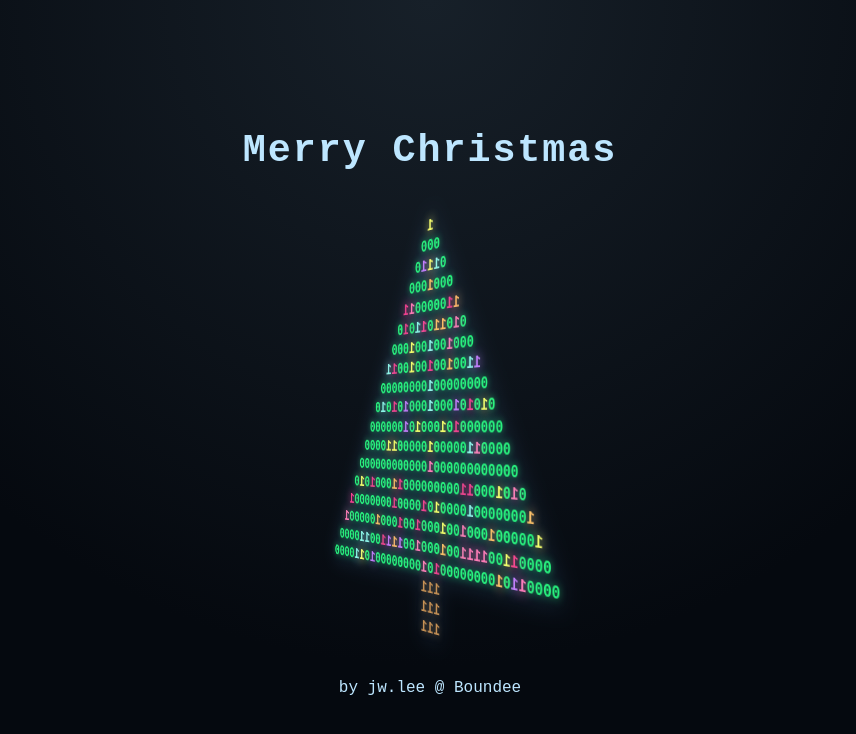
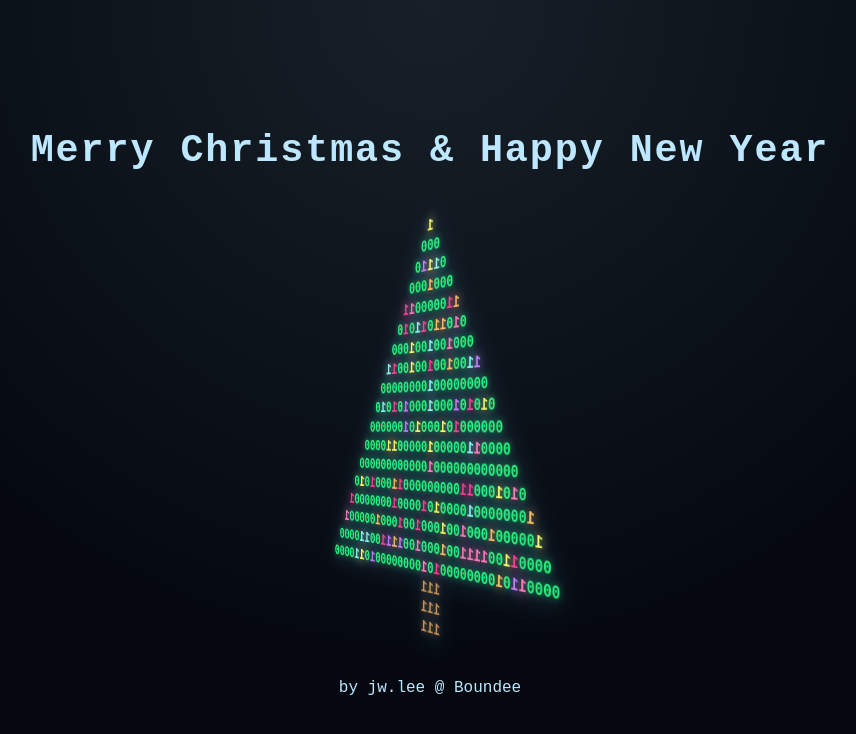
Before and after one commit to dokko/christmas_tree, a plain HTML site: page index.html in a window 1280 px wide. Shown: the whole page, without its empty margins (210-1066 px from the left). Drawn offline with Linux system fonts and the light colour scheme.

Commit message:
update greeting in index.html to include New Year

```diff
--- a/index.html
+++ b/index.html
@@ -90,7 +90,7 @@
 </head>
 
 <body>
-  <h1>Merry Christmas</h1>
+  <h1>Merry Christmas & Happy New Year</h1>
   <div class="scene">
     <div class="tree">
       <pre id="tree"></pre>
```
